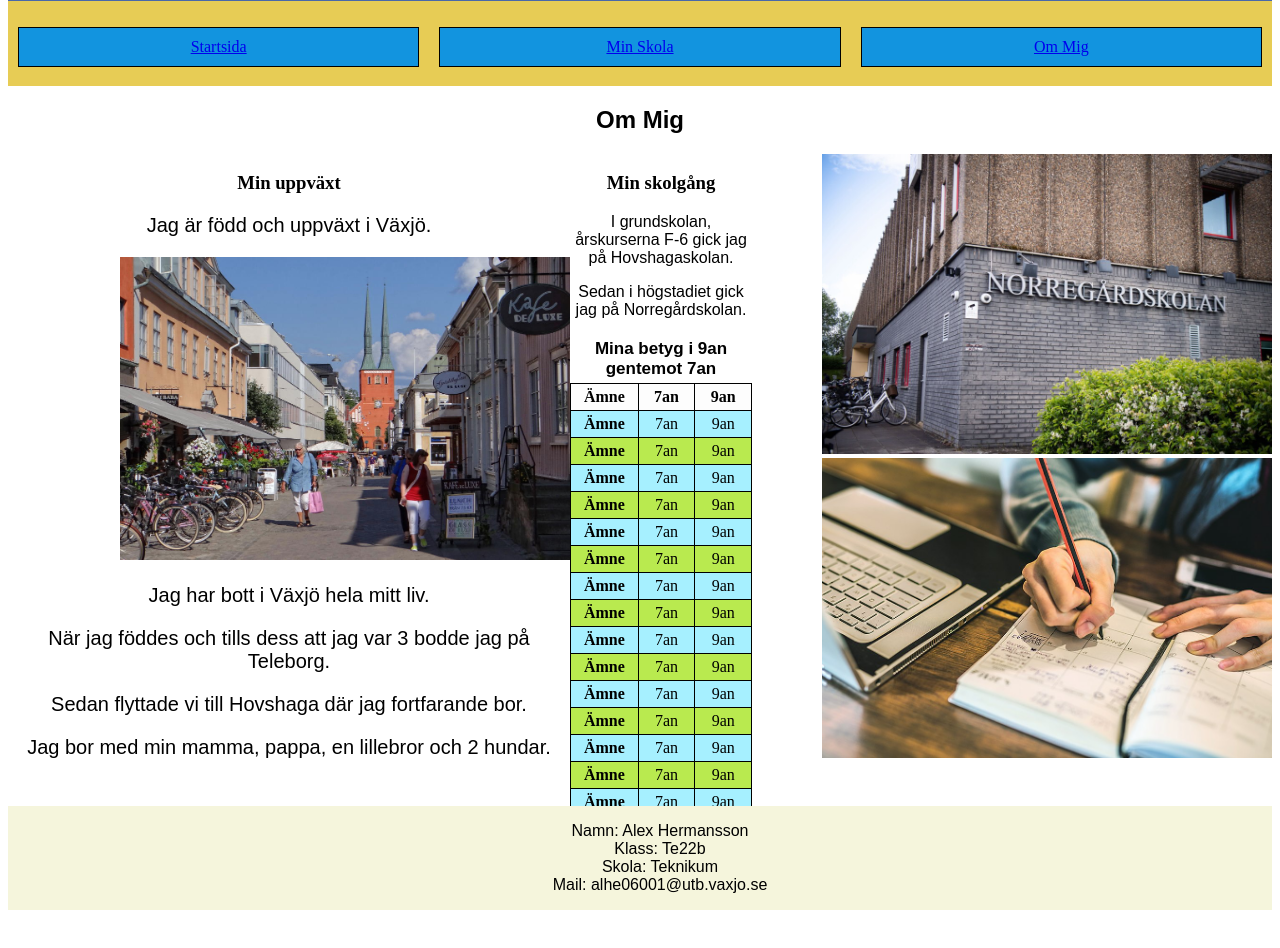
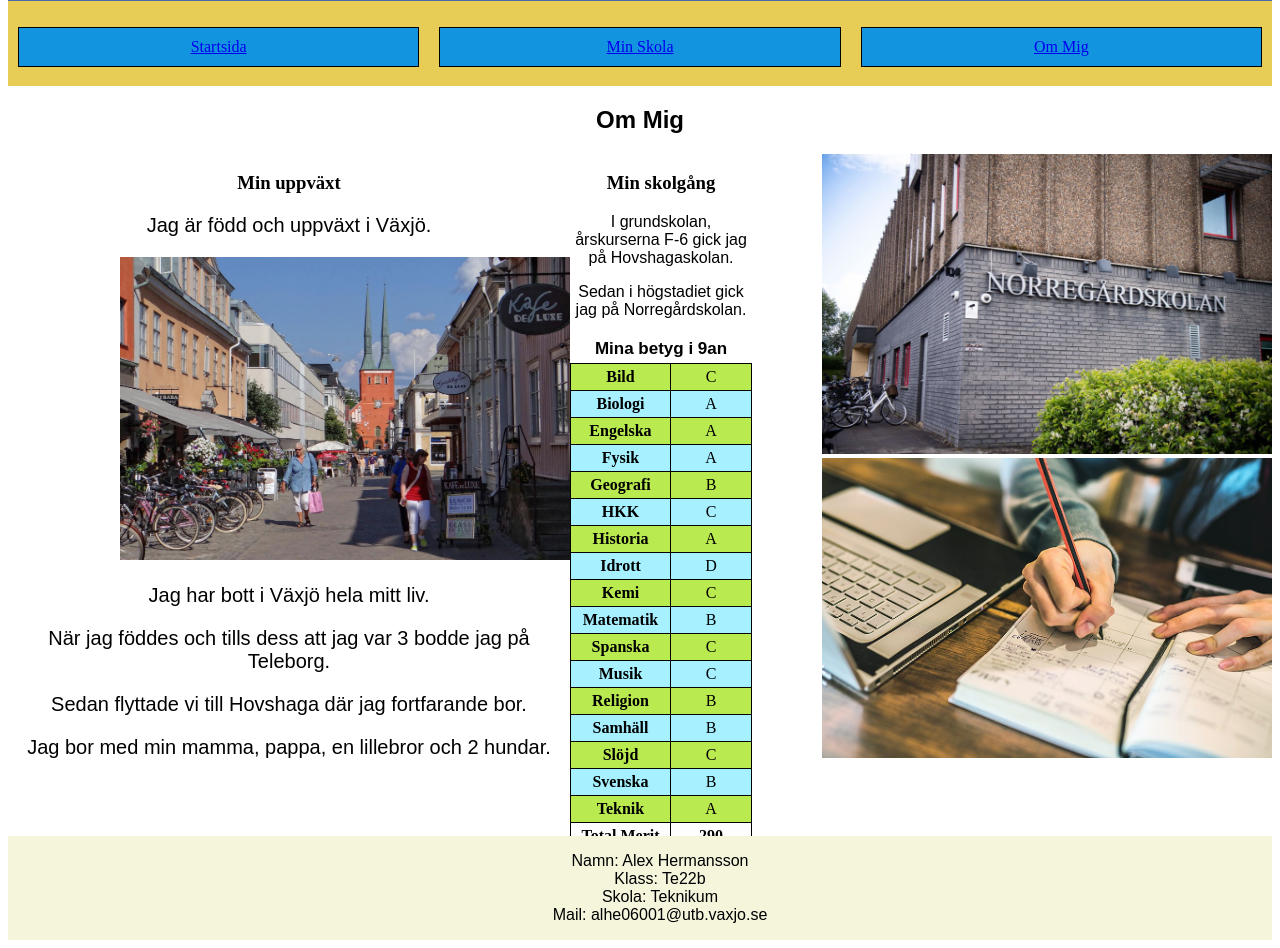
Before and after one commit to Airblow/webbplats, a plain HTML site: page OmMig.html in a window 1280 px wide. Shown: the part 87-1035 px from the top of the page. Before the commit the page ends 1005 px from the top, so only its background shows below. Drawn offline with Linux system fonts and the light colour scheme.

Commit message:
webbplats

```diff
--- a/OmMig.html
+++ b/OmMig.html
@@ -44,25 +44,25 @@
                         <p>Sedan i högstadiet gick jag på Norregårdskolan.</p>
 
                         <table>
-                            <caption>Mina betyg i 9an gentemot 7an</caption>
-                            <tr> <th>Ämne</th> <th>7an</th> <th>9an</th> </tr>
-                            <tr> <th>Ämne</th> <th>7an</th> <th>9an</th> </tr>
-                            <tr> <th>Ämne</th> <th>7an</th> <th>9an</th> </tr>
-                            <tr> <th>Ämne</th> <th>7an</th> <th>9an</th> </tr>
-                            <tr> <th>Ämne</th> <th>7an</th> <th>9an</th> </tr>
-                            <tr> <th>Ämne</th> <th>7an</th> <th>9an</th> </tr>
-                            <tr> <th>Ämne</th> <th>7an</th> <th>9an</th> </tr>
-                            <tr> <th>Ämne</th> <th>7an</th> <th>9an</th> </tr>
-                            <tr> <th>Ämne</th> <th>7an</th> <th>9an</th> </tr>
-                            <tr> <th>Ämne</th> <th>7an</th> <th>9an</th> </tr>
-                            <tr> <th>Ämne</th> <th>7an</th> <th>9an</th> </tr>
-                            <tr> <th>Ämne</th> <th>7an</th> <th>9an</th> </tr>
-                            <tr> <th>Ämne</th> <th>7an</th> <th>9an</th> </tr>
-                            <tr> <th>Ämne</th> <th>7an</th> <th>9an</th> </tr>
-                            <tr> <th>Ämne</th> <th>7an</th> <th>9an</th> </tr>
-                            <tr> <th>Ämne</th> <th>7an</th> <th>9an</th> </tr>
-                            <tr> <th>Ämne</th> <th>7an</th> <th>9an</th> </tr>
-                            <tr> <th>Ämne</th> <th>7an</th> <th>9an</th> </tr>
+                            <caption>Mina betyg i 9an</caption>
+                            <tr> <th>Bild</th> <th>C</th> </tr>
+                            <tr> <th>Biologi</th> <th>A</th> </tr>
+                            <tr> <th>Engelska</th> <th>A</th> </tr>
+                            <tr> <th>Fysik</th> <th>A</th> </tr>
+                            <tr> <th>Geografi</th> <th>B</th> </tr>
+                            <tr> <th>HKK</th> <th>C</th> </tr>
+                            <tr> <th>Historia</th> <th>A</th> </tr>
+                            <tr> <th>Idrott</th> <th>D</th> </tr>
+                            <tr> <th>Kemi</th> <th>C</th> </tr>
+                            <tr> <th>Matematik</th> <th>B</th> </tr>
+                            <tr> <th>Spanska</th> <th>C</th> </tr>
+                            <tr> <th>Musik</th> <th>C</th> </tr>
+                            <tr> <th>Religion</th> <th>B</th> </tr>
+                            <tr> <th>Samhäll</th> <th>B</th> </tr>
+                            <tr> <th>Slöjd</th> <th>C</th> </tr>
+                            <tr> <th>Svenska</th> <th>B</th> </tr>
+                            <tr> <th>Teknik</th> <th>A</th> </tr>
+                            <tr> <th>Total Merit</th> <th>290</th> </tr>
 
                         </table>
 
--- a/style.css
+++ b/style.css
@@ -2,7 +2,7 @@
 .wrapper, .wrapper2, .wrapper3{
     display: grid;
     grid-template-columns: auto;
-    grid-template-rows: auto 85px 720px auto;
+    grid-template-rows: auto 85px 750px auto;
     grid-template-areas:
     "header"
     "nav"
@@ -219,9 +219,9 @@ th:nth-child(3){
     font-weight: lighter;
 }
 
-tr:nth-child(1){
+tr:nth-child(18){
     background-color: rgb(253, 253, 253);
-font-weight: 1000;
+    font-weight: 1000;
 }
 
 p{
```
Also changed, not shown: index.html (+1 -1 lines).
